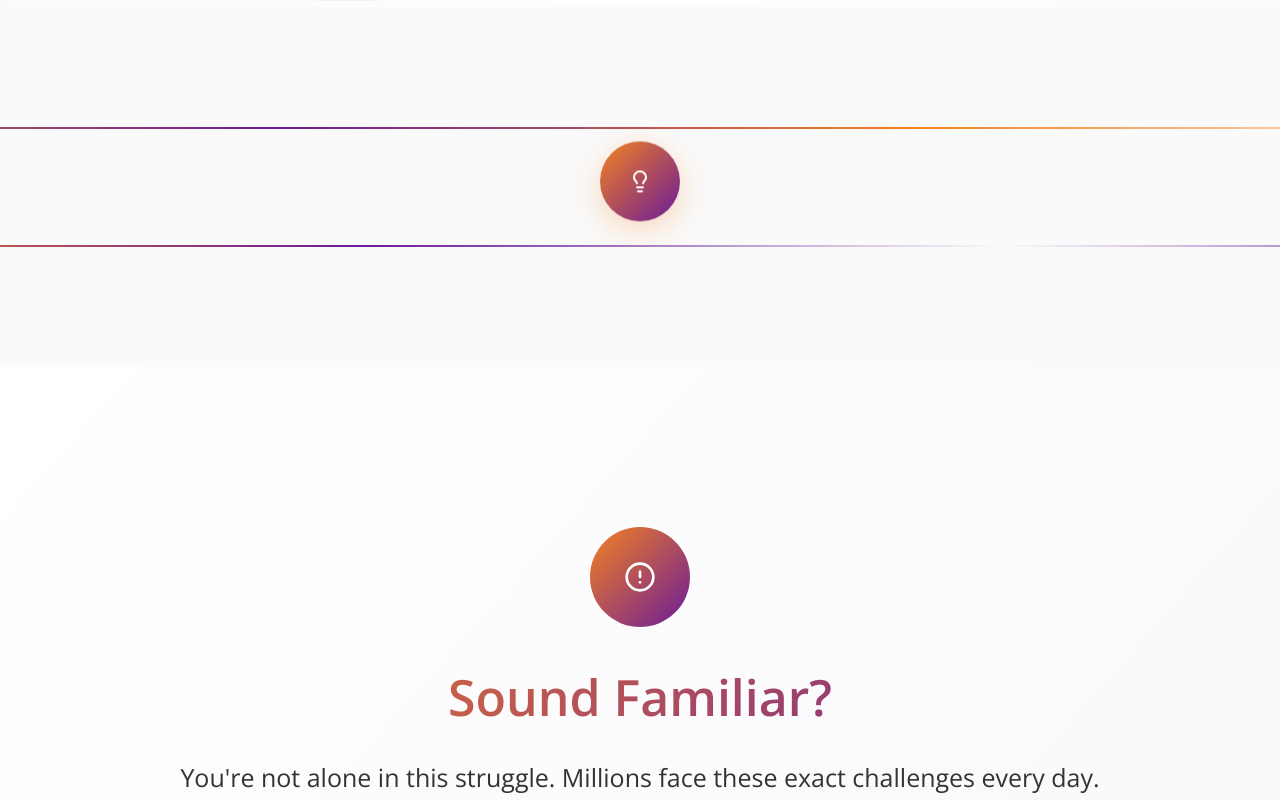
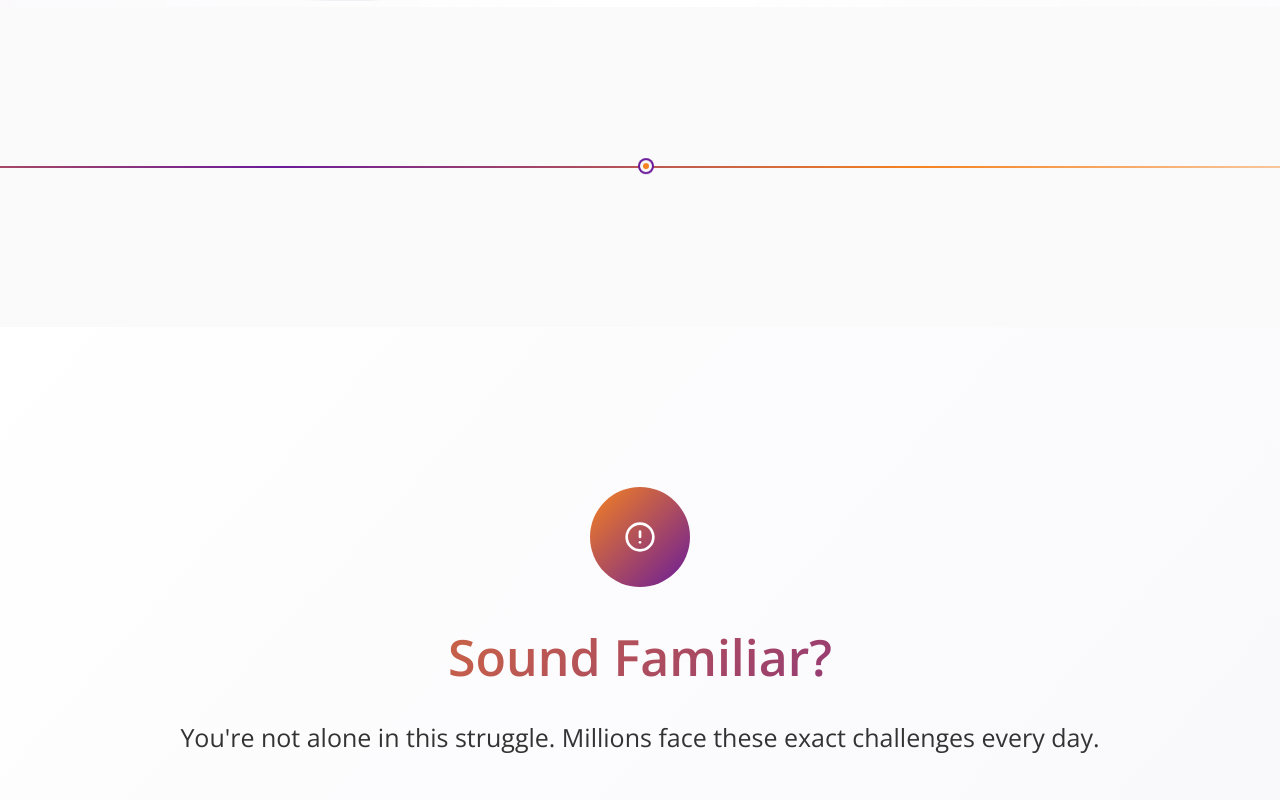
Before and after one commit to akshay-k-a-dev/funlingua-new, a React (Vite) app: page / in a window 1280 px wide. Shown: the part 1180-1980 px from the top of the page. Built offline with nearby package versions, Linux system fonts and the light colour scheme; grey boxes are pictures that could not be loaded.

Commit message:
Fix Colors and Simple Separator Animation

```diff
--- a/src/components/Approach.tsx
+++ b/src/components/Approach.tsx
@@ -1,5 +1,5 @@
 import React, { useEffect, useRef } from 'react';
-import { MessageSquare, Megaphone, BookOpen, Star, Users, Zap, Heart, Award, Target, ArrowRight, Sparkles } from 'lucide-react';
+import { MessageSquare, Megaphone, BookOpen, Star, Users, Zap, Heart, Award, Target, ArrowRight } from 'lucide-react';
 import { StageProps } from '../types';
 
 const stages: StageProps[] = [
@@ -95,13 +95,7 @@ const Approach: React.FC = () => {
 
   return (
     <>
-      {/* Enhanced Section Divider */}
-      <div className="section-divider">
-        <div className="section-divider-content">
-          <Sparkles className="section-divider-icon" />
-        </div>
-      </div>
-
+      <div className="section-separator"></div>
       <section ref={sectionRef} id="approach" className="section-padding bg-gradient-to-br from-off-white to-soft-lilac/30">
         <div className="container mx-auto px-4">
           {/* Header Section */}
@@ -136,9 +130,6 @@ const Approach: React.FC = () => {
               </div>
             ))}
           </div>
-
-          {/* Geometric Separator */}
-          <div className="geometric-separator mb-20"></div>
 
           {/* 3-Stage Process */}
           <div className="mb-20 fade-in-section animate-delay-600">
@@ -198,29 +189,6 @@ const Approach: React.FC = () => {
             </div>
           </div>
 
-          {/* Wave Separator */}
-          <div className="wave-separator mb-20">
-            <svg viewBox="0 0 1200 120" preserveAspectRatio="none">
-              <path d="M0,0V46.29c47.79,22.2,103.59,32.17,158,28,70.36-5.37,136.33-33.31,206.8-37.5C438.64,32.43,512.34,53.67,583,72.05c69.27,18,138.3,24.88,209.4,13.08,36.15-6,69.85-17.84,104.45-29.34C989.49,25,1113-14.29,1200,52.47V0Z" opacity=".25" fill="url(#gradient1)"></path>
-              <path d="M0,0V15.81C13,36.92,27.64,56.86,47.69,72.05,99.41,111.27,165,111,224.58,91.58c31.15-10.15,60.09-26.07,89.67-39.8,40.92-19,84.73-46,130.83-49.67,36.26-2.85,70.9,9.42,98.6,31.56,31.77,25.39,62.32,62,103.63,73,40.44,10.79,81.35-6.69,119.13-24.28s75.16-39,116.92-43.05c59.73-5.85,113.28,22.88,168.9,38.84,30.2,8.66,59,6.17,87.09-7.5,22.43-10.89,48-26.93,60.65-49.24V0Z" opacity=".5" fill="url(#gradient2)"></path>
-              <path d="M0,0V5.63C149.93,59,314.09,71.32,475.83,42.57c43-7.64,84.23-20.12,127.61-26.46,59-8.63,112.48,12.24,165.56,35.4C827.93,77.22,886,95.24,951.2,90c86.53-7,172.46-45.71,248.8-84.81V0Z" fill="url(#gradient3)"></path>
-              <defs>
-                <linearGradient id="gradient1" x1="0%" y1="0%" x2="100%" y2="0%">
-                  <stop offset="0%" stopColor="#F58220" stopOpacity="0.3"/>
-                  <stop offset="100%" stopColor="#6A1B9A" stopOpacity="0.3"/>
-                </linearGradient>
-                <linearGradient id="gradient2" x1="0%" y1="0%" x2="100%" y2="0%">
-                  <stop offset="0%" stopColor="#6A1B9A" stopOpacity="0.5"/>
-                  <stop offset="100%" stopColor="#F58220" stopOpacity="0.5"/>
-                </linearGradient>
-                <linearGradient id="gradient3" x1="0%" y1="0%" x2="100%" y2="0%">
-                  <stop offset="0%" stopColor="#F58220"/>
-                  <stop offset="100%" stopColor="#6A1B9A"/>
-                </linearGradient>
-              </defs>
-            </svg>
-          </div>
-
           {/* Unique Strengths */}
           <div className="max-w-7xl mx-auto">
             <div className="text-center mb-16 fade-in-section animate-delay-1000">
@@ -238,11 +206,11 @@ const Approach: React.FC = () => {
                   key={index}
                   className={`fade-in-section animate-delay-${(index + 11) * 100} bg-white rounded-2xl shadow-xl relative overflow-hidden group card-hover`}
                 >
-                  {/* Background Gradient */}
-                  <div className={`absolute top-0 right-0 w-32 h-32 bg-gradient-to-br ${strength.color} opacity-10 rounded-full -translate-y-1/2 translate-x-1/2 group-hover:opacity-20 transition-opacity duration-300`}></div>
+                  {/* Background Gradient using only FunLingua colors */}
+                  <div className="absolute top-0 right-0 w-32 h-32 bg-gradient-to-br from-primary-orange/10 to-primary-purple/10 rounded-full -translate-y-1/2 translate-x-1/2 group-hover:opacity-20 transition-opacity duration-300"></div>
 
                   <div className="p-8 relative z-10">
-                    <div className={`inline-flex items-center justify-center w-16 h-16 bg-gradient-to-br ${strength.color} rounded-full mb-6 animate-bounce-in`}>
+                    <div className="inline-flex items-center justify-center w-16 h-16 bg-gradient-to-br from-primary-orange to-primary-purple rounded-full mb-6 animate-bounce-in">
                       <strength.icon className="text-white" size={24} />
                     </div>
                     <h4 className="text-xl font-bold text-primary-purple mb-4">
--- a/src/components/LearningExperiences.tsx
+++ b/src/components/LearningExperiences.tsx
@@ -1,5 +1,5 @@
 import React, { useState, useEffect, useRef } from 'react';
-import { Compass, Users, Clock, Camera, Heart, Home, Map, Play, Gamepad2 } from 'lucide-react';
+import { Compass, Users, Clock, Camera, Heart, Home, Map, Play } from 'lucide-react';
 import { ActivityProps } from '../types';
 
 const activities: ActivityProps[] = [
@@ -99,13 +99,7 @@ const LearningExperiences: React.FC = () => {
 
   return (
     <>
-      {/* Enhanced Section Divider */}
-      <div className="section-divider">
-        <div className="section-divider-content">
-          <Gamepad2 className="section-divider-icon" />
-        </div>
-      </div>
-
+      <div className="section-separator"></div>
       <section ref={sectionRef} id="activities" className="section-padding bg-gradient-to-br from-soft-lilac to-warm-light-orange/20">
         <div className="container mx-auto px-4">
           {/* Header */}
--- a/src/components/Philosophy.tsx
+++ b/src/components/Philosophy.tsx
@@ -1,5 +1,5 @@
 import React, { useEffect, useRef } from 'react';
-import { Users, BookOpen, Globe, Quote, Star, Target, Heart, Compass } from 'lucide-react';
+import { Users, BookOpen, Globe, Quote, Star, Target, Heart } from 'lucide-react';
 
 const Philosophy: React.FC = () => {
   const sectionRef = useRef<HTMLElement>(null);
@@ -51,13 +51,7 @@ const Philosophy: React.FC = () => {
 
   return (
     <>
-      {/* Enhanced Section Divider */}
-      <div className="section-divider">
-        <div className="section-divider-content">
-          <Compass className="section-divider-icon" />
-        </div>
-      </div>
-
+      <div className="section-separator"></div>
       <section ref={sectionRef} className="section-padding bg-gradient-to-br from-off-white to-warm-light-orange/20">
         <div className="container mx-auto px-4">
           {/* Philosophy Header */}
@@ -95,9 +89,6 @@ const Philosophy: React.FC = () => {
             </div>
           </div>
 
-          {/* Geometric Separator */}
-          <div className="geometric-separator mb-20"></div>
-
           {/* Learning Journey Section */}
           <div className="max-w-6xl mx-auto">
             <div className="text-center mb-16 fade-in-section animate-delay-500">
@@ -116,8 +107,8 @@ const Philosophy: React.FC = () => {
                   className={`fade-in-section animate-delay-${(index + 6) * 100} relative`}
                 >
                   <div className="bg-white rounded-2xl shadow-xl p-8 lg:p-12 card-hover relative overflow-hidden">
-                    {/* Background Gradient */}
-                    <div className={`absolute top-0 right-0 w-32 h-32 bg-gradient-to-br ${level.color} opacity-10 rounded-full -translate-y-1/2 translate-x-1/2`}></div>
+                    {/* Background Gradient using only FunLingua colors */}
+                    <div className="absolute top-0 right-0 w-32 h-32 bg-gradient-to-br from-primary-orange/10 to-primary-purple/10 rounded-full -translate-y-1/2 translate-x-1/2"></div>
 
                     {/* Level Number */}
                     <div className="absolute -top-4 -right-4 w-16 h-16 bg-gradient-to-br from-primary-orange to-primary-purple rounded-full flex items-center justify-center text-white font-bold text-2xl shadow-lg animate-bounce-in">
--- a/src/components/ProblemStatement.tsx
+++ b/src/components/ProblemStatement.tsx
@@ -1,5 +1,5 @@
 import React, { useEffect, useRef } from 'react';
-import { AlertCircle, ArrowRight, Lightbulb } from 'lucide-react';
+import { AlertCircle, ArrowRight } from 'lucide-react';
 
 const ProblemStatement: React.FC = () => {
   const sectionRef = useRef<HTMLElement>(null);
@@ -30,13 +30,7 @@ const ProblemStatement: React.FC = () => {
 
   return (
     <>
-      {/* Enhanced Section Divider */}
-      <div className="section-divider">
-        <div className="section-divider-content">
-          <Lightbulb className="section-divider-icon" />
-        </div>
-      </div>
-
+      <div className="section-separator"></div>
       <section ref={sectionRef} className="section-padding bg-gradient-to-br from-white to-soft-lilac/30">
         <div className="container mx-auto px-4">
           <div className="max-w-4xl mx-auto">
--- a/src/index.css
+++ b/src/index.css
@@ -170,107 +170,42 @@ html {
   animation-delay: 0.6s;
 }
 
-/* Enhanced section separators with gradient dividers */
-.section-divider {
+/* Simple section separator with only FunLingua colors */
+.section-separator {
   position: relative;
-  height: 120px;
-  overflow: hidden;
+  height: 80px;
   display: flex;
   align-items: center;
   justify-content: center;
+  overflow: hidden;
 }
 
-.section-divider::before {
+.section-separator::before {
   content: '';
   position: absolute;
-  top: 0;
+  top: 50%;
   left: 0;
   right: 0;
   height: 2px;
   background: linear-gradient(90deg, transparent, #F58220, #6A1B9A, #F58220, transparent);
   background-size: 200% 100%;
   animation: shimmer 3s ease-in-out infinite;
+  transform: translateY(-50%);
 }
 
-.section-divider::after {
-  content: '';
-  position: absolute;
-  bottom: 0;
-  left: 0;
-  right: 0;
-  height: 2px;
-  background: linear-gradient(90deg, transparent, #6A1B9A, #F58220, #6A1B9A, transparent);
-  background-size: 200% 100%;
-  animation: shimmer 3s ease-in-out infinite reverse;
-}
-
-.section-divider-content {
-  position: relative;
-  z-index: 10;
-  background: linear-gradient(135deg, #F58220, #6A1B9A);
-  width: 80px;
-  height: 80px;
-  border-radius: 50%;
-  display: flex;
-  align-items: center;
-  justify-content: center;
-  box-shadow: 0 8px 32px rgba(245, 130, 32, 0.3);
-  animation: float 4s ease-in-out infinite;
-}
-
-.section-divider-icon {
-  color: white;
-  font-size: 24px;
-}
-
-/* Geometric section separators */
-.geometric-separator {
-  position: relative;
-  height: 100px;
-  overflow: hidden;
-  background: linear-gradient(45deg, transparent 30%, rgba(245, 130, 32, 0.05) 50%, transparent 70%);
-}
-
-.geometric-separator::before {
+.section-separator::after {
   content: '';
   position: absolute;
   top: 50%;
   left: 50%;
-  transform: translate(-50%, -50%) rotate(45deg);
-  width: 60px;
-  height: 60px;
-  background: linear-gradient(135deg, #F58220, #6A1B9A);
-  border-radius: 12px;
+  transform: translate(-50%, -50%);
+  width: 12px;
+  height: 12px;
+  background: #F58220;
+  border-radius: 50%;
+  border: 3px solid #FAFAFA;
+  box-shadow: 0 0 0 2px #6A1B9A;
   animation: float 3s ease-in-out infinite;
-}
-
-.geometric-separator::after {
-  content: '';
-  position: absolute;
-  top: 50%;
-  left: 50%;
-  transform: translate(-50%, -50%) rotate(-45deg);
-  width: 40px;
-  height: 40px;
-  background: rgba(255, 255, 255, 0.9);
-  border-radius: 8px;
-  animation: float 3s ease-in-out infinite reverse;
-  animation-delay: 0.5s;
-}
-
-/* Wave section separators */
-.wave-separator {
-  position: relative;
-  height: 80px;
-  overflow: hidden;
-}
-
-.wave-separator svg {
-  position: absolute;
-  bottom: 0;
-  left: 0;
-  width: 100%;
-  height: 100%;
 }
 
 /* Enhanced typography */
```
